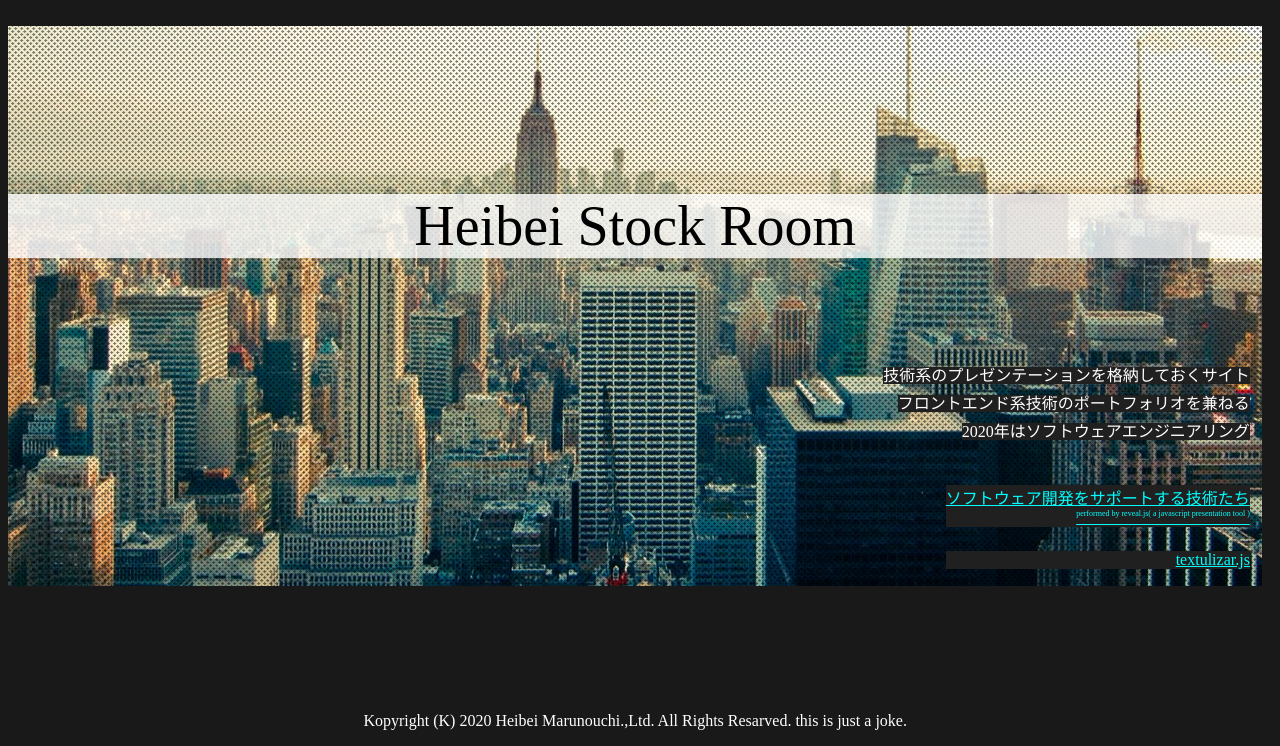
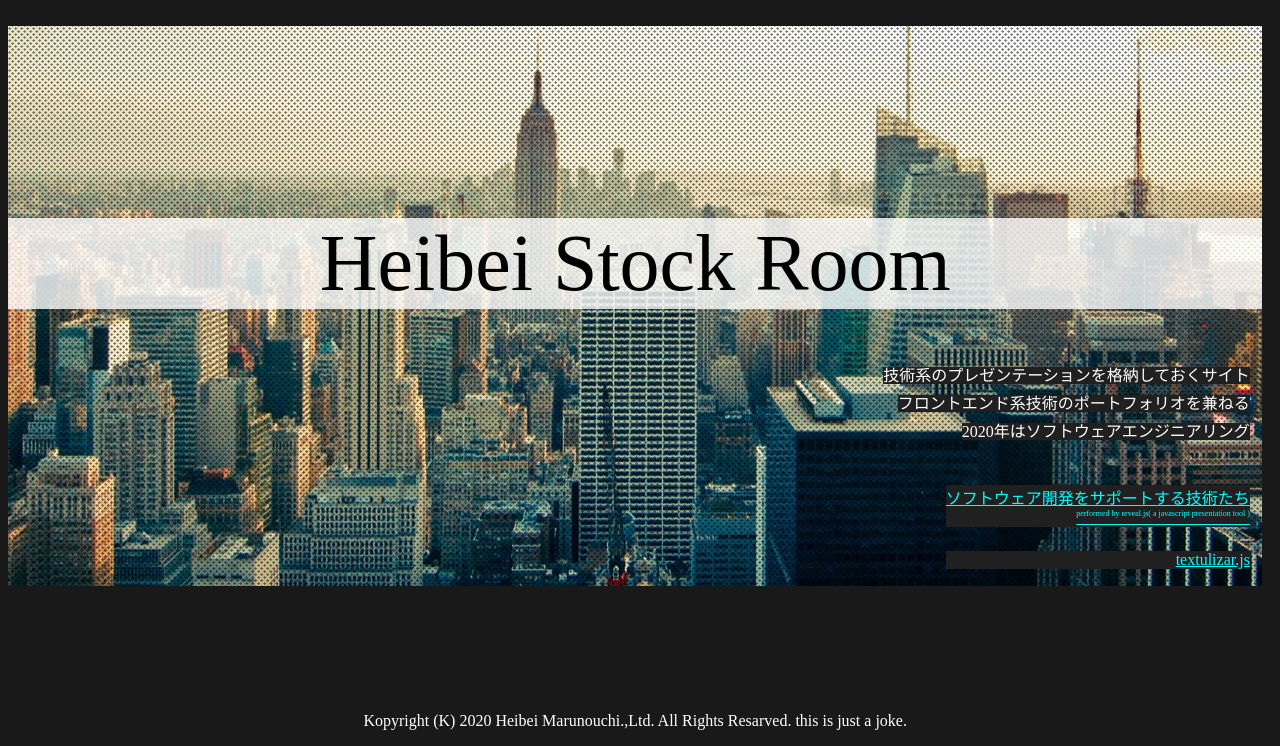
Before and after one commit to heibei2020/heibei2020.github.io, a website: page index.html in a window 1280 px wide. Shown: the part 54-800 px from the top of the page. Drawn offline with Linux system fonts and the light colour scheme.

Commit message:
title size refine again

```diff
--- a/index.html
+++ b/index.html
@@ -21,14 +21,14 @@
 		}
 
 		#pagetitle {
-			font-size:7vmin;
+			font-size:10vmin;
 			opacity: 100%;
 			text-align: center;
 			position: absolute;
 			width: 100%;
 		}
 		#pagetitleback {
-			font-size: 7vmin;
+			font-size: 10vmin;
 			background-color:white;
 			opacity: 80%;
 			text-align: center;
```
